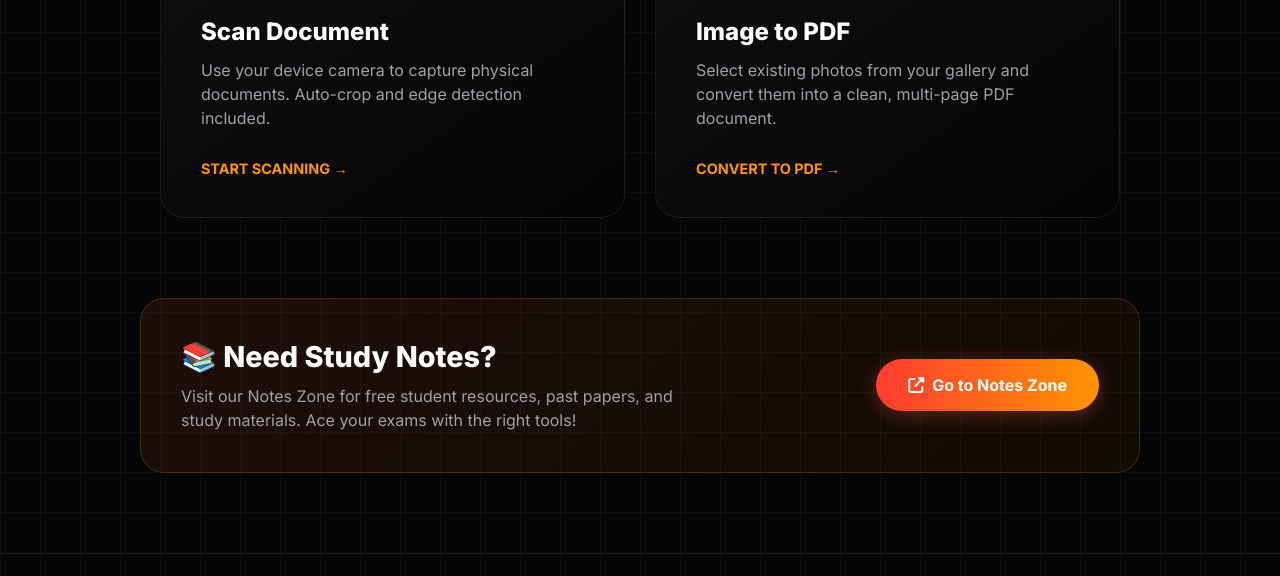
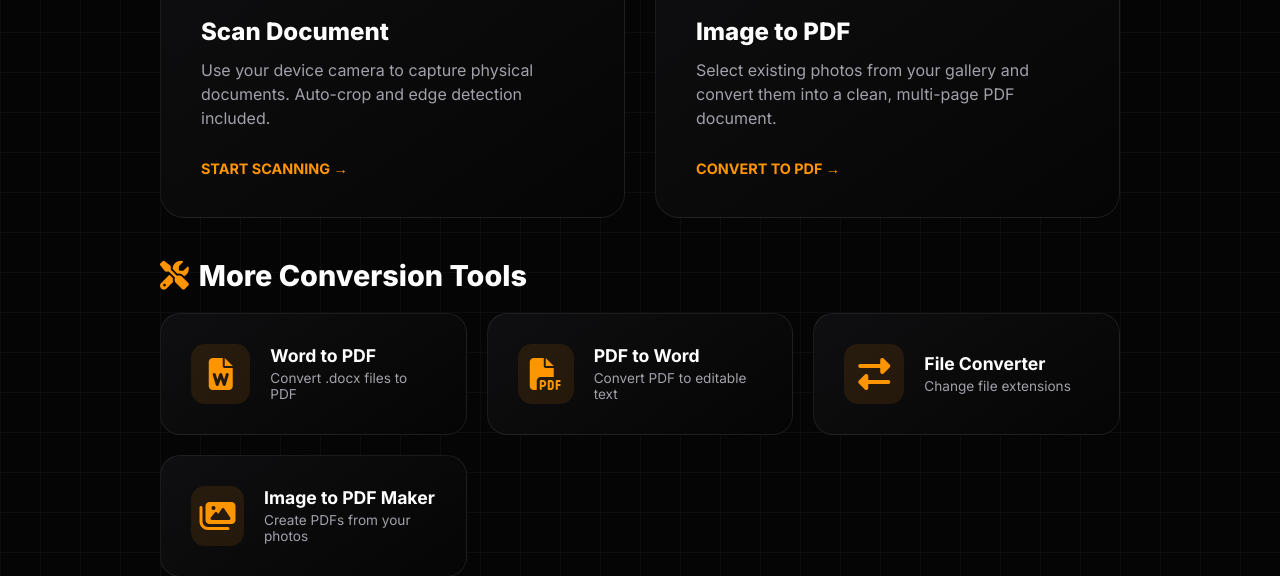
Before and after one commit to twarvisbadman-prog/twarvisscanner, a plain HTML site: page index.html in a window 1280 px wide. Shown: the part 728-1304 px from the top of the page. Drawn offline with nearby package versions, Linux system fonts and the light colour scheme.

Commit message:
Enhance navigation and add more tools section
Added new section for conversion tools with multiple options including Image to PDF Maker.

```diff
--- a/index.html
+++ b/index.html
@@ -116,6 +116,18 @@
             gap: 20px;
             color: var(--text-main);
             font-size: 1.1rem;
+            align-items: center;
+        }
+
+        .nav-icons .info-btn {
+            text-decoration: none;
+            color: var(--text-main);
+            transition: transform 0.2s, color 0.2s;
+            font-size: 1.1rem;
+        }
+        .nav-icons .info-btn:hover {
+            color: var(--gradient-end);
+            transform: scale(1.1);
         }
 
         .profile-btn {
@@ -212,7 +224,7 @@
             gap: 30px;
             max-width: 1000px;
             margin: 0 auto;
-            padding: 0 20px 80px;
+            padding: 0 20px 40px;
             position: relative;
             z-index: 10;
         }
@@ -251,6 +263,72 @@
             color: var(--text-muted);
             line-height: 1.5;
             margin-bottom: 30px;
+        }
+
+        /* --- MORE TOOLS SECTION --- */
+        .more-tools-section {
+            max-width: 1000px;
+            margin: 0 auto 80px;
+            padding: 0 20px;
+            position: relative;
+            z-index: 10;
+        }
+
+        .section-title {
+            font-size: 1.8rem;
+            font-weight: 800;
+            margin-bottom: 20px;
+            color: var(--text-main);
+            display: flex;
+            align-items: center;
+            gap: 10px;
+        }
+
+        .tools-grid {
+            display: grid;
+            grid-template-columns: repeat(auto-fit, minmax(250px, 1fr));
+            gap: 20px;
+        }
+
+        .tool-card {
+            background: linear-gradient(145deg, #0f0f11, #050505);
+            border: 1px solid var(--border-color);
+            border-radius: 20px;
+            padding: 30px;
+            text-decoration: none;
+            color: var(--text-main);
+            transition: all 0.3s ease;
+            display: flex;
+            align-items: center;
+            gap: 20px;
+        }
+
+        .tool-card:hover {
+            border-color: rgba(255, 149, 0, 0.3);
+            transform: translateY(-5px);
+        }
+
+        .tool-card .tool-icon {
+            font-size: 2rem;
+            width: 60px;
+            height: 60px;
+            display: flex;
+            align-items: center;
+            justify-content: center;
+            background: rgba(255, 149, 0, 0.1);
+            border-radius: 14px;
+            color: var(--gradient-end);
+        }
+
+        .tool-card .tool-info h4 {
+            font-size: 1.1rem;
+            font-weight: 700;
+            margin-bottom: 4px;
+        }
+
+        .tool-card .tool-info p {
+            font-size: 0.85rem;
+            color: var(--text-muted);
         }
 
         /* --- GALLERY RESULT PANEL --- */
@@ -461,6 +539,7 @@
             .btn { width: 100%; max-width: 300px; justify-content: center; }
             .feature-grid { grid-template-columns: 1fr; }
             .notes-banner { flex-direction: column; text-align: center; padding: 30px 20px; }
+            .tools-grid { grid-template-columns: 1fr; }
         }
     </style>
 </head>
@@ -495,13 +574,16 @@
             </div>
         </div>
         <div class="nav-links">
-            <a href="#">Scanner</a>
-            <a href="#">PDF Tools</a>
-            <a href="#">Converter</a>
-            <a href="#">About</a>
+            <a href="scanner.html">Scanner</a>
+            <a href="pdfconvert.html">PDF Tools</a>
+            <a href="pdfconvert.html">Converter</a>
+            <a href="about.html">About</a>
         </div>
         <div class="nav-icons">
-            <i class="fas fa-user profile-btn" id="profileBtn"></i>
+            <a href="about.html" class="info-btn" title="About & Guide">
+                <i class="fas fa-info-circle"></i>
+            </a>
+            <i class="fas fa-user profile-btn" id="profileBtn" title="Profile"></i>
         </div>
     </nav>
 
@@ -524,7 +606,7 @@
         </div>
     </header>
 
-    <!-- FEATURE CARDS -->
+    <!-- MAIN FEATURE CARDS -->
     <div class="feature-grid">
         <a href="scanner.html" class="feature-card" style="text-decoration: none; color: inherit;">
             <span class="card-icon">📸</span>
@@ -538,6 +620,48 @@
             <h3>Image to PDF</h3>
             <p>Select existing photos from your gallery and convert them into a clean, multi-page PDF document.</p>
             <div style="margin-top: auto; color: var(--gradient-end); font-weight: 700; font-size: 0.9rem;">CONVERT TO PDF →</div>
+        </div>
+    </div>
+
+    <!-- MORE TOOLS SECTION -->
+    <div class="more-tools-section">
+        <h2 class="section-title"><i class="fas fa-tools" style="color: var(--gradient-end);"></i> More Conversion Tools</h2>
+        <div class="tools-grid">
+            <!-- Word to PDF -->
+            <a href="pdfconvert.html?tool=word-to-pdf" class="tool-card">
+                <div class="tool-icon"><i class="fas fa-file-word"></i></div>
+                <div class="tool-info">
+                    <h4>Word to PDF</h4>
+                    <p>Convert .docx files to PDF</p>
+                </div>
+            </a>
+
+            <!-- PDF to Word -->
+            <a href="pdfconvert.html?tool=pdf-to-word" class="tool-card">
+                <div class="tool-icon"><i class="fas fa-file-pdf"></i></div>
+                <div class="tool-info">
+                    <h4>PDF to Word</h4>
+                    <p>Convert PDF to editable text</p>
+                </div>
+            </a>
+
+            <!-- File Converter -->
+            <a href="pdfconvert.html?tool=converter" class="tool-card">
+                <div class="tool-icon"><i class="fas fa-exchange-alt"></i></div>
+                <div class="tool-info">
+                    <h4>File Converter</h4>
+                    <p>Change file extensions</p>
+                </div>
+            </a>
+
+            <!-- NEW: Image to PDF Maker -->
+            <a href="pdf-maker.html" class="tool-card">
+                <div class="tool-icon"><i class="fas fa-images"></i></div>
+                <div class="tool-info">
+                    <h4>Image to PDF Maker</h4>
+                    <p>Create PDFs from your photos</p>
+                </div>
+            </a>
         </div>
     </div>
 
@@ -588,44 +712,32 @@
         // CUSTOM TYPEWRITER EFFECT
         // ============================================
         const typePrefix = document.getElementById('typePrefix');
-
-        // The full word we want to type out (expanding from the "T")
         const fullWord = "TWARVIS";
-        const baseLetter = "T";
-
-        let currentLength = 1; // Start with just "T" (length 1)
+        let currentLength = 1;
         let isDeleting = false;
 
         function runTypewriter() {
             if (!isDeleting) {
-                // TYPING PHASE (Expanding)
                 if (currentLength < fullWord.length) {
                     currentLength++;
                     typePrefix.textContent = fullWord.substring(0, currentLength);
-                    // Speed up slightly as it gets longer
                     setTimeout(runTypewriter, 200);
                 } else {
-                    // Finished typing "TWARVIS", pause, then start deleting
                     isDeleting = true;
                     setTimeout(runTypewriter, 2000);
                 }
             } else {
-                // DELETING PHASE (Shrinking back to T)
                 if (currentLength > 1) {
                     currentLength--;
                     typePrefix.textContent = fullWord.substring(0, currentLength);
                     setTimeout(runTypewriter, 100);
                 } else {
-                    // Finished deleting, pause, then start typing again
                     isDeleting = false;
                     setTimeout(runTypewriter, 1500);
                 }
             }
         }
-
-        // Start the animation after a short delay on load
         setTimeout(runTypewriter, 1000);
-
 
         // ============================================
         // PROFILE ICON LOGIC
```
